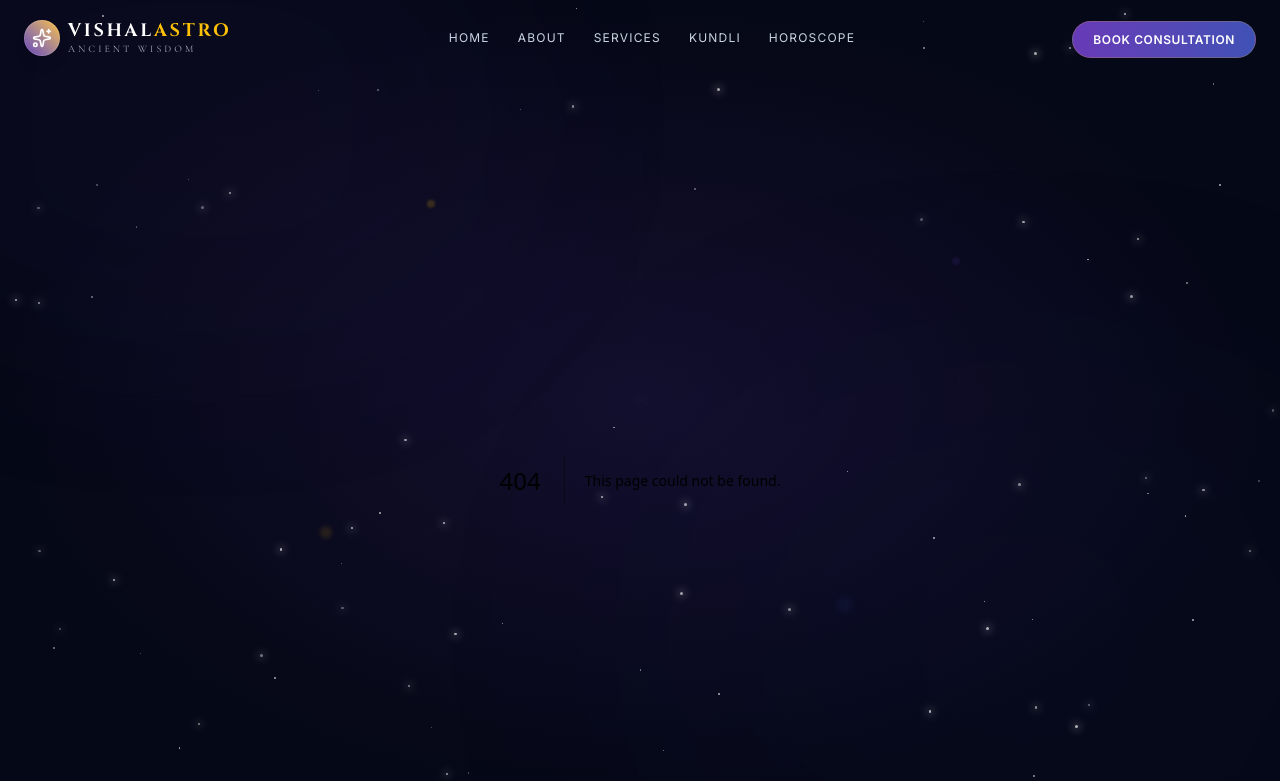
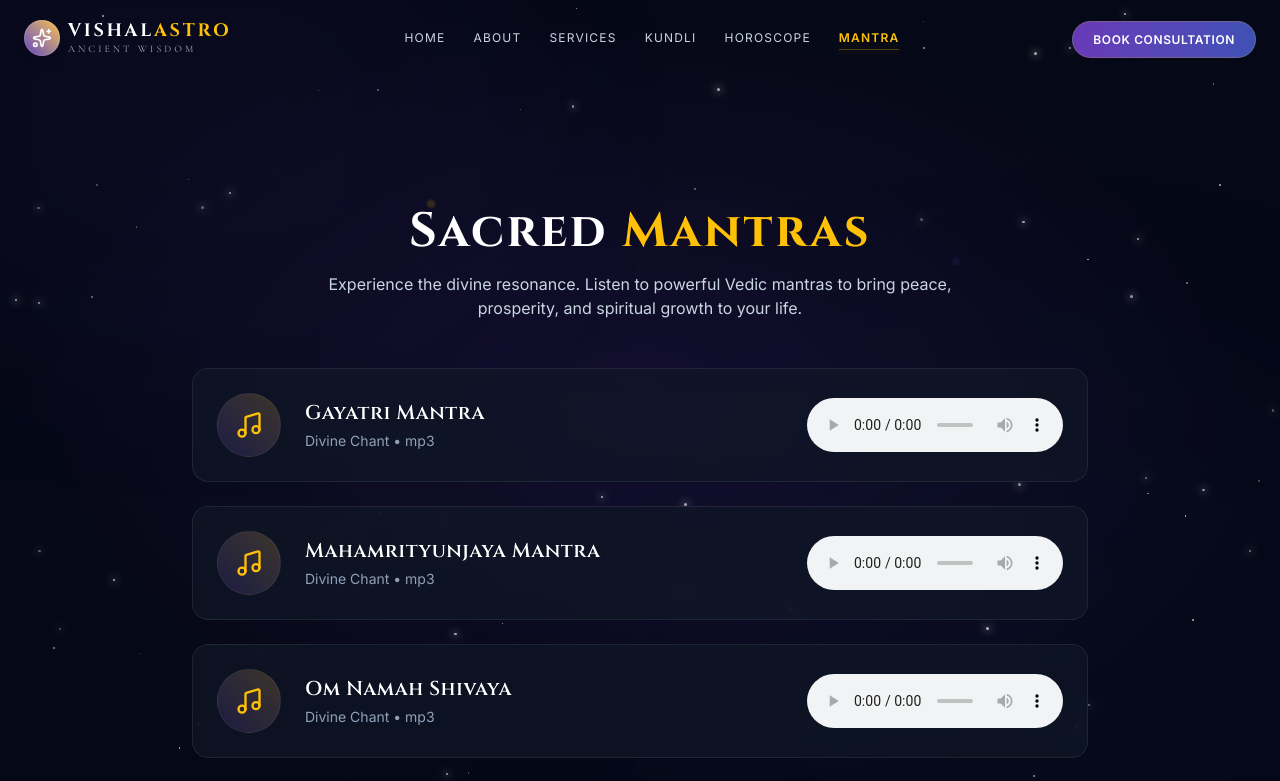
Before and after one commit to yvkbaghel/Vishal, a Next.js app: page /mantra in a window 1280 px wide. Before the commit this address had no page. Shown: the top 781 px of the page. Built offline with nearby package versions, Linux system fonts and the light colour scheme.

Commit message:
feat: add mantra audio page and integrate into navigation menu

```diff
--- /dev/null
+++ b/app/mantra/page.tsx
@@ -0,0 +1,54 @@
+import React from 'react';
+import { Music, PlayCircle } from 'lucide-react';
+
+const MANTRA_LIST = [
+  { name: 'Gayatri Mantra', file: '/mantra.mp3', duration: 'Unknown' },
+  { name: 'Mahamrityunjaya Mantra', file: '/mantra.mp3', duration: 'Unknown' },
+  { name: 'Om Namah Shivaya', file: '/mantra.mp3', duration: 'Unknown' },
+  { name: 'Ganesh Mantra', file: '/mantra.mp3', duration: 'Unknown' },
+];
+
+export default function MantraPage() {
+  return (
+    <div className="min-h-screen pt-32 pb-20 px-6">
+      <div className="max-w-4xl mx-auto">
+        <h1 className="font-cinzel text-4xl md:text-5xl text-center text-white font-bold mb-4 tracking-wider">
+          Sacred <span className="text-secondary">Mantras</span>
+        </h1>
+        <p className="text-center text-slate-300 font-inter mb-12 max-w-2xl mx-auto">
+          Experience the divine resonance. Listen to powerful Vedic mantras to bring peace, prosperity, and spiritual growth to your life.
+        </p>
+
+        <div className="grid gap-6">
+          {MANTRA_LIST.map((mantra, index) => (
+            <div key={index} className="glass p-6 rounded-2xl border border-white/10 hover:border-secondary/30 transition-all duration-300 flex flex-col md:flex-row items-center gap-6">
+              <div className="w-16 h-16 rounded-full bg-gradient-to-tr from-primary/20 to-secondary/20 flex items-center justify-center border border-white/5 flex-shrink-0 group hover:scale-105 transition-transform">
+                <Music className="w-7 h-7 text-secondary" />
+              </div>
+
+              <div className="flex-grow text-center md:text-left">
+                <h3 className="font-cinzel text-xl text-white font-semibold tracking-wide mb-1">
+                  {mantra.name}
+                </h3>
+                <p className="font-inter text-sm text-slate-400">
+                  Divine Chant • mp3
+                </p>
+              </div>
+
+              <div className="w-full md:w-auto mt-4 md:mt-0 flex justify-center">
+                <audio
+                  controls
+                  className="w-full md:w-64 max-w-full"
+                  controlsList="nodownload"
+                >
+                  <source src={mantra.file} type="audio/mpeg" />
+                  Your browser does not support the audio element.
+                </audio>
+              </div>
+            </div>
+          ))}
+        </div>
+      </div>
+    </div>
+  );
+}
--- a/components/Navbar.tsx
+++ b/components/Navbar.tsx
@@ -11,6 +11,7 @@ const NAV_ITEMS = [
   { label: 'Services', href: '/services' },
   { label: 'Kundli', href: '/kundli' },
   { label: 'Horoscope', href: '/horoscope' },
+  { label: 'Mantra', href: '/mantra' },
   // { label: 'Blog', href: '/blog' },
   // { label: 'Gallery', href: '/gallery' },
   // { label: 'Testimonials', href: '/testimonials' },
```
